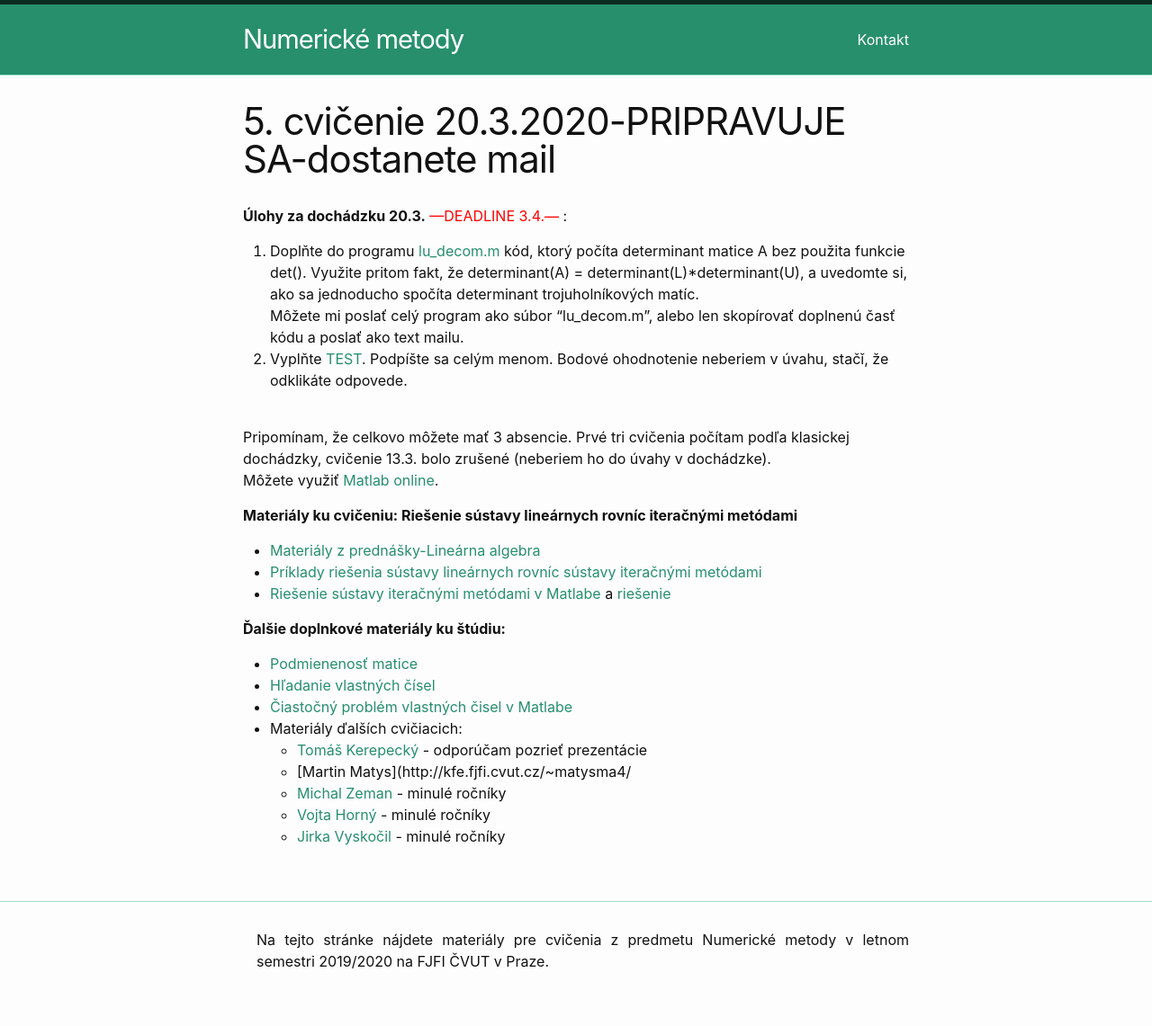
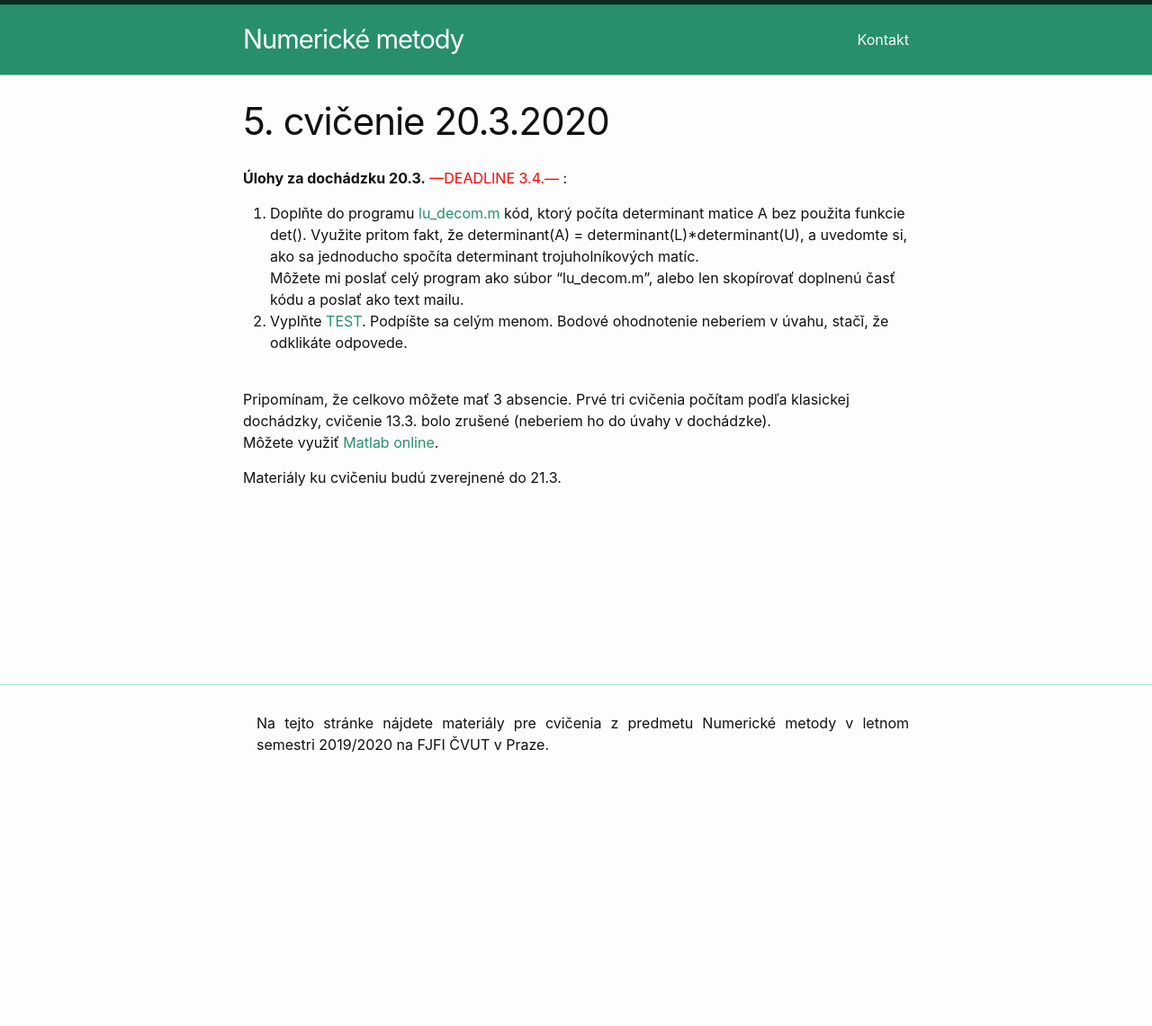
Before and after one commit to maslarova/maslarova.github.io, a Jekyll site: the page built from _posts/2020-03-20-cvicenie5.md, in a window 1280 px wide. Shown: the whole page at 90% size. Built offline with Jekyll 4.4.1, drawn with Linux system fonts in a browser that asks for light colours; after the commit the page ends 900 px from its top, so only the background shows below that.

Commit message:
vyhlasenie

```diff
--- a/_layouts/home.html
+++ b/_layouts/home.html
@@ -8,7 +8,7 @@
   {%- endif -%}
 
   {{ content }}
-   <font size="+1"> <font color="red"> Z dôvodu mimoriadnej situácie cvičenie 13.3. odpadá. Dochádzka za toto cvičenie sa nevedie. Od 20.3 bude zahájená distačná výuka. Dochádzka sa bude riešiť mini úlohami. Dostanete mail so všetkými materiálmi a informáciami k štúdiu.
+   <font size="+1"> <font color="red"> Komunikácia prebieha cez MS Teams. Prihláste sa na záklde mailu, ktorý ste dostali. KTO MAIL NEDOSTAL, NAPÍŠTE MI! Od 20.3 je zahájená distačná výuka. Dochádzka sa rieši mini úlohami.
 Online streaming cvičení neplánujem. <br style = “line-height:300px;”> </font> </font>
 
   {%- if site.posts.size > 0 -%}
--- a/_posts/2020-03-20-cvicenie5.md
+++ b/_posts/2020-03-20-cvicenie5.md
@@ -1,6 +1,6 @@
 ---
 layout: post
-title:  "5. cvičenie 20.3.2020-PRIPRAVUJE SA-dostanete mail"
+title:  "5. cvičenie 20.3.2020"
 date:   2020-03-20 13:26:13 +0100
 ---
 
@@ -15,6 +15,9 @@
 Pripomínam, že celkovo môžete mať 3 absencie. Prvé tri cvičenia počítam podľa klasickej dochádzky, cvičenie 13.3. bolo zrušené (neberiem ho do úvahy v dochádzke).<br />
 Môžete využiť [Matlab online](https://www.mathworks.com/products/matlab-online.html).<br />
 
+Materiály ku cvičeniu budú zverejnené do 21.3.
+
+<!---
 **Materiály ku cvičeniu: Riešenie sústavy lineárnych rovníc iteračnými metódami** <br />
 - [Materiály z prednášky-Lineárna algebra](http://kfe.fjfi.cvut.cz/~limpouch/numet/02-linalg-CZ.pdf) <br />
 - [Príklady riešenia sústavy lineárnych rovníc sústavy iteračnými metódami](https://college.cengage.com/mathematics/larson/elementary_linear/5e/students/ch08-10/chap_10_2.pdf) <br />
@@ -23,10 +26,10 @@
 **Ďalšie doplnkové materiály ku štúdiu:**<br />
 - [Podmienenosť matice](http://kfe.fjfi.cvut.cz/~matysma4/nme/cv04/podminenostmatice.pdf)<br />
 - [Hľadanie vlastných čísel](http://kfe.fjfi.cvut.cz/~matysma4/nme/cv04/hledanivlastcisel.pdf)<br />
-- [Čiastočný problém vlastných čisel v Matlabe](http://maslarova.github.io/cvicenie4/vlcislo.m)<br />
 - Materiály ďalších cvičiacich:<br />
   * [Tomáš Kerepecký](http://nme.8u.cz/cviceni/) - odporúčam pozrieť prezentácie<br />
-  * [Martin Matys](http://kfe.fjfi.cvut.cz/~matysma4/<br />
+  * [Martin Matys](http://kfe.fjfi.cvut.cz/~matysma4/)<br />
   * [Michal Zeman](http://kfe.fjfi.cvut.cz/~zeman/) - minulé ročníky<br />
-  * [Vojta Horný](https://ft.nephy.chalmers.se/~vojtech/) - minulé ročníky <br />
+  * [Vojta Horný](https://ft.nephy.chalmers.se/~vojtech/NME/index.html) - minulé ročníky <br />
   * [Jirka Vyskočil](http://kfe.fjfi.cvut.cz/~vyskocil/) - minulé ročníky
+-->
```
